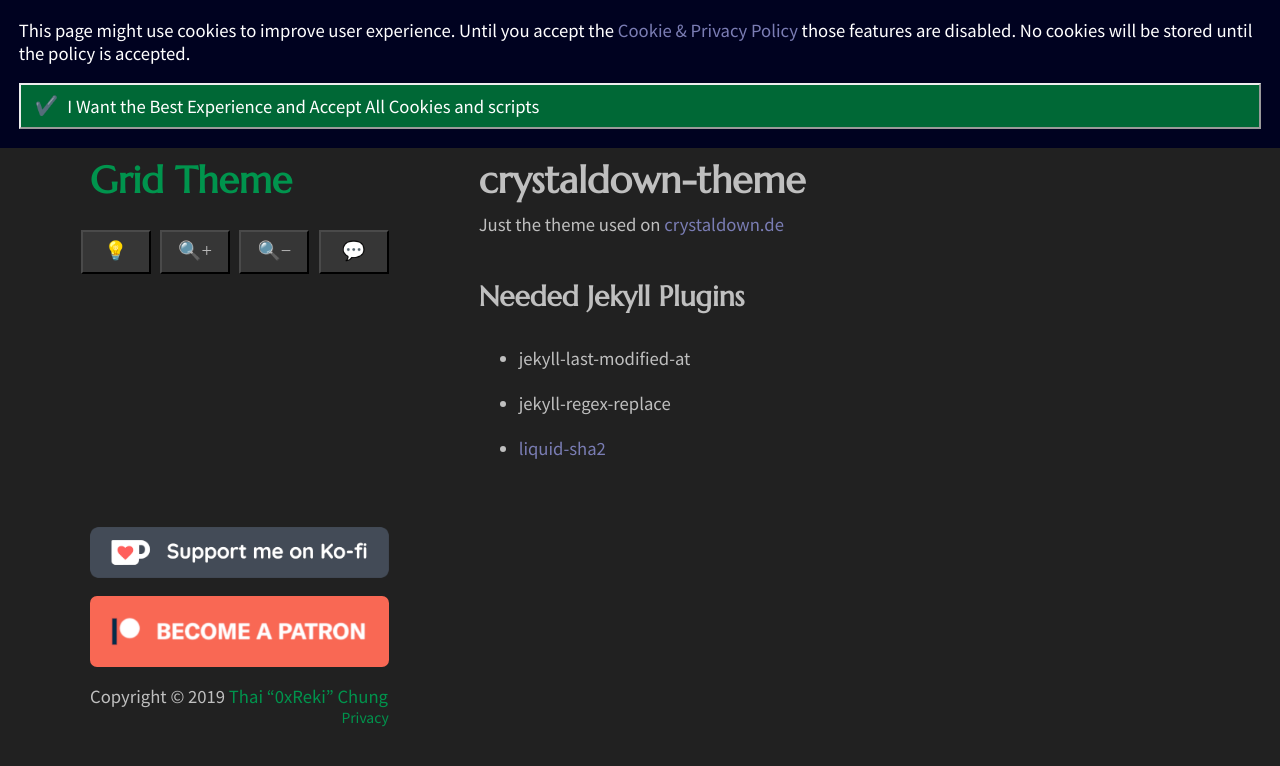
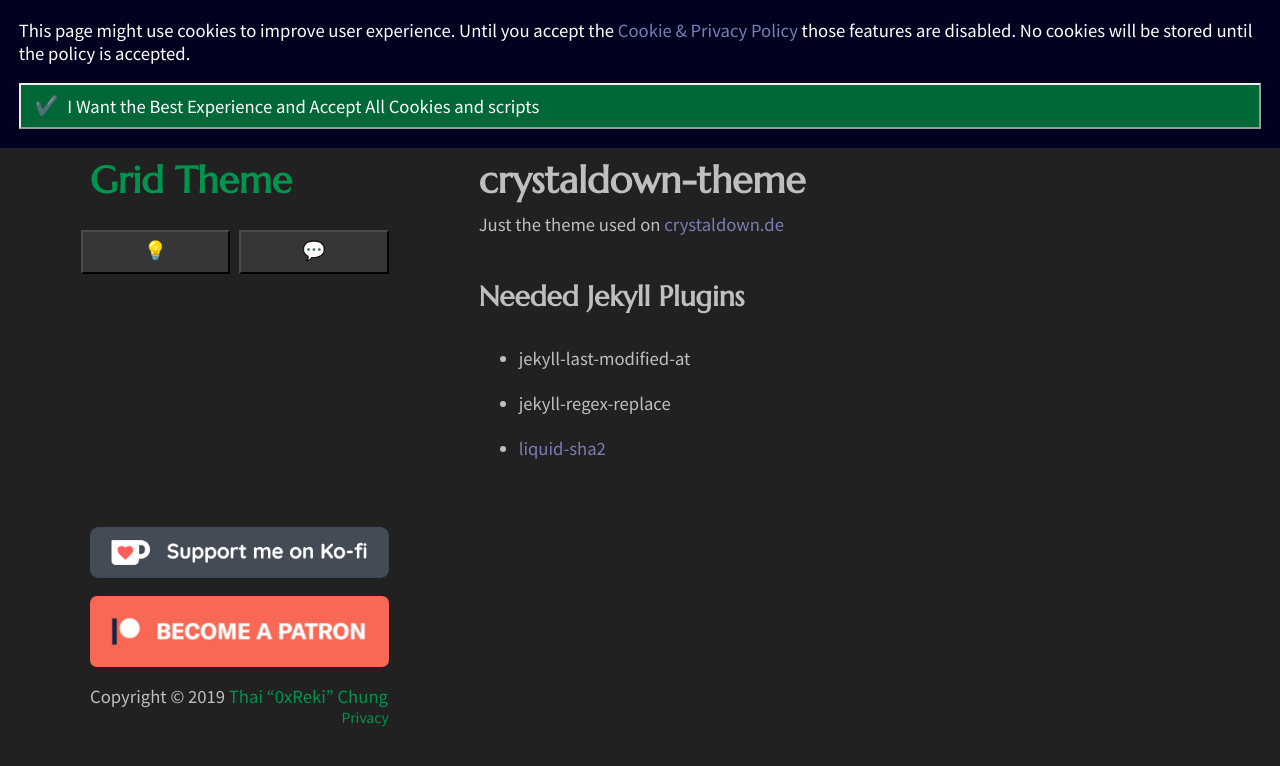
Before and after one commit to RiichiReki/riichi-cologne-theme, a Jekyll site: the page built from README.md, in a window 1280 px wide. Shown: the top 766 px of the page. Built offline with Jekyll 4.4.1, drawn with Linux system fonts in a browser that asks for light colours; our own code applies the rules of GitHub Pages for plain Markdown files.

Commit message:
Hide Zoom on MD-up

```diff
--- a/_includes/controls.html
+++ b/_includes/controls.html
@@ -3,12 +3,12 @@
     <span>💡</span>
   </a>
 </span>
-<span class="button">
+<span class="button sm-down">
   <a title="Increase Font Size" href="#" onclick="zoom(2);" aria-label="Increase Font Size">
     <span>🔍+</span>
   </a>
 </span>
-<span class="button">
+<span class="button sm-down">
   <a title="Decrease Font Size" href="#" onclick="zoom(-2);" aria-label="Decrease Font Size">
     <span>🔍−</span>
   </a>
--- a/assets/css/main.scss
+++ b/assets/css/main.scss
@@ -489,3 +489,11 @@ li:empty {
 .back::after {
   bottom: 0 !important;
 }
+
+.sm-down {
+  display: initial;
+
+  @media (min-width: 768px) {
+    display: none;
+  }
+}
```
